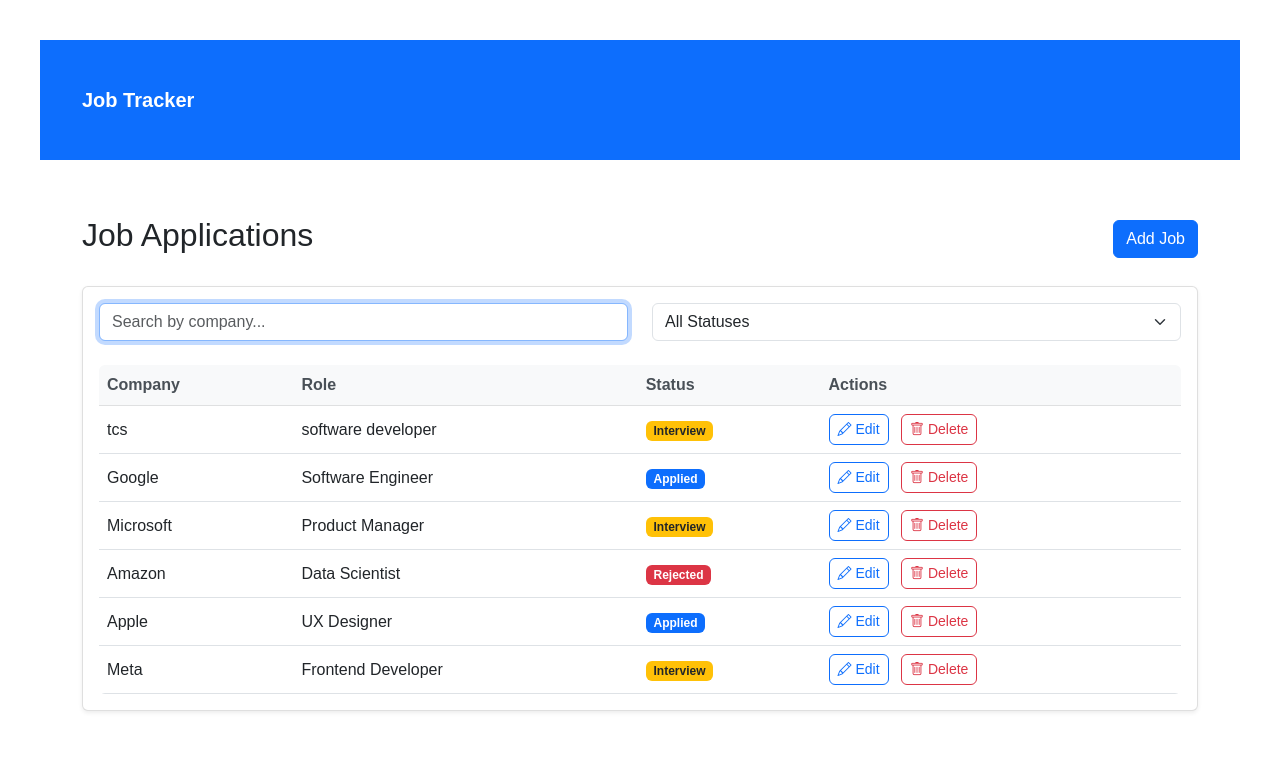
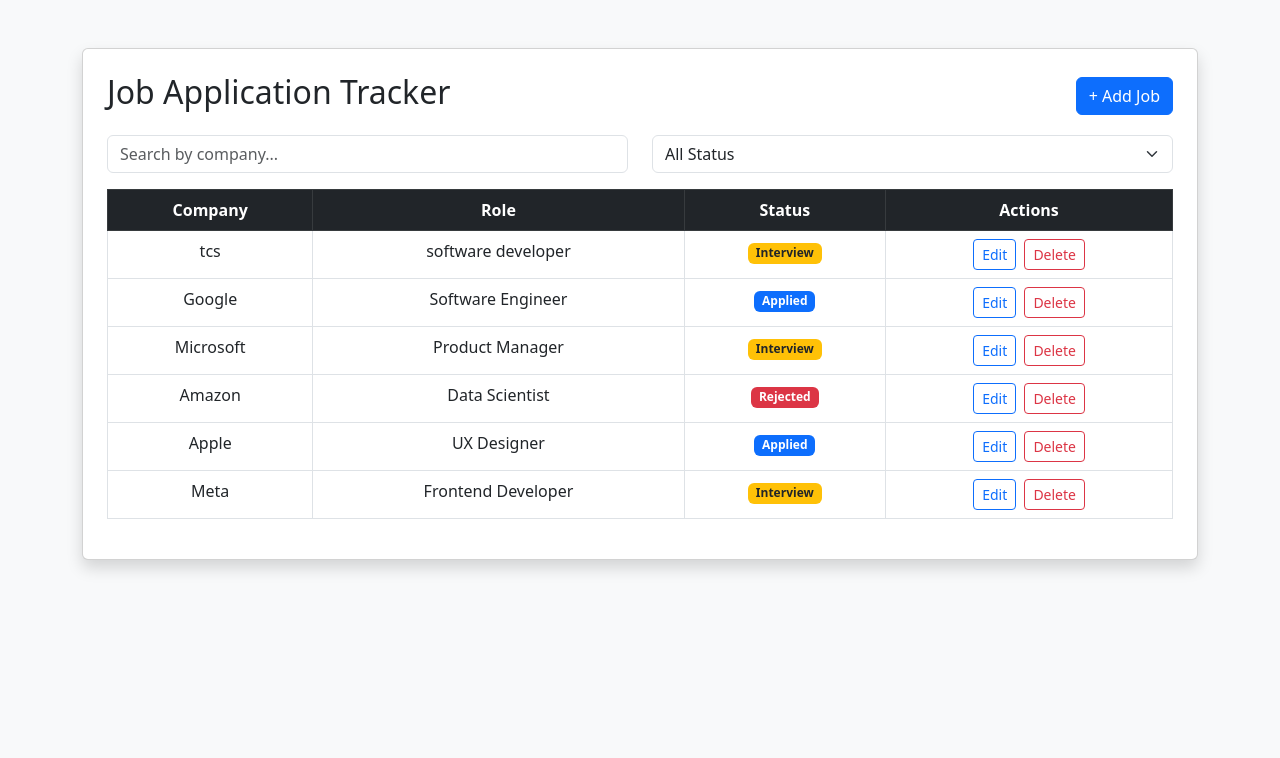
Before and after one commit to SatishKumarboya/Job-Application-Tracke, a Flask app: page / in a window 1280 px wide. Shown: the top 758 px of the page. Run offline with Flask 3, Linux system fonts and the light colour scheme; data comes from the database, SQL or seed files in the repository.

Commit message:
UI upgrade + search + filter

```diff
--- a/templates/index.html
+++ b/templates/index.html
@@ -1,30 +1,3 @@
-<!--
-Build a modern, clean, and responsive UI for a Job Application Tracker using Bootstrap 5.
-
-Requirements:
-- Use a professional dashboard layout
-- Add a navbar with title "Job Tracker"
-- Add a button "Add Job" styled with Bootstrap primary button
-- Display jobs in a responsive table with columns:
-  Company | Role | Status | Actions
-
-- Style status using colored badges:
-  Applied -> blue badge
-  Interview -> yellow badge
-  Rejected -> red badge
-
-- Add hover effects on table rows
-- Add icons for Edit and Delete buttons (use Bootstrap icons)
-
-- Use cards or containers to center content nicely
-- Add proper spacing, padding, and alignment
-
-- Include a search bar at the top to filter jobs by company name
-- Include a dropdown filter for job status
-
-- Make the UI look clean, modern, and recruiter-impressive
-- Keep it simple, not over-designed
--->
 <!DOCTYPE html>
 <html lang="en">
 <head>
@@ -32,33 +5,25 @@
     <meta name="viewport" content="width=device-width, initial-scale=1.0">
     <title>Job Application Tracker</title>
     <link href="https://cdn.jsdelivr.net/npm/bootstrap@5.3.0/dist/css/bootstrap.min.css" rel="stylesheet">
-    <link rel="stylesheet" href="https://cdn.jsdelivr.net/npm/bootstrap-icons@1.10.0/font/bootstrap-icons.css">
-    <link rel="stylesheet" href="{{ url_for('static', filename='style.css') }}">
 </head>
-<body>
-    <nav class="navbar navbar-expand-lg navbar-dark bg-primary">
-        <div class="container">
-            <a class="navbar-brand" href="#">Job Tracker</a>
-        </div>
-    </nav>
+<body class="bg-light">
 
-    <div class="container mt-4">
-        <div class="row">
-            <div class="col-12">
+<div class="container mt-5">
+
+    <div class="card shadow p-4">
         <div class="d-flex justify-content-between align-items-center mb-3">
-                    <h2>Job Applications</h2>
-                    <a href="{{ url_for('add') }}" class="btn btn-primary">Add Job</a>
+            <h2>Job Application Tracker</h2>
+            <a href="{{ url_for('add') }}" class="btn btn-primary">+ Add Job</a>
         </div>
 
-                <div class="card">
-                    <div class="card-body">
+        <!-- Search + Filter -->
         <div class="row mb-3">
             <div class="col-md-6">
                 <input type="text" id="searchInput" class="form-control" placeholder="Search by company...">
             </div>
             <div class="col-md-6">
                 <select id="statusFilter" class="form-select">
-                                    <option value="">All Statuses</option>
+                    <option value="">All Status</option>
                     <option value="Applied">Applied</option>
                     <option value="Interview">Interview</option>
                     <option value="Rejected">Rejected</option>
@@ -66,9 +31,9 @@
             </div>
         </div>
 
-                        <div class="table-responsive">
-                            <table class="table table-hover">
-                                <thead class="table-light">
+        <!-- Table -->
+        <table class="table table-hover table-bordered text-center">
+            <thead class="table-dark">
                 <tr>
                     <th>Company</th>
                     <th>Role</th>
@@ -76,42 +41,57 @@
                     <th>Actions</th>
                 </tr>
             </thead>
-                                <tbody id="jobsTable">
+            <tbody id="jobTable">
                 {% for job in jobs %}
-                                    <tr data-company="{{ job.company }}" data-status="{{ job.status }}">
-                                        <td>{{ job.company }}</td>
+                <tr>
+                    <td class="company">{{ job.company }}</td>
                     <td>{{ job.role }}</td>
                     <td>
-                                            {% if job.status == 'Applied' %}
+                        {% if job.status == "Applied" %}
                             <span class="badge bg-primary">Applied</span>
-                                            {% elif job.status == 'Interview' %}
+                        {% elif job.status == "Interview" %}
                             <span class="badge bg-warning text-dark">Interview</span>
-                                            {% elif job.status == 'Rejected' %}
+                        {% else %}
                             <span class="badge bg-danger">Rejected</span>
                         {% endif %}
                     </td>
                     <td>
-                                            <a href="{{ url_for('edit', id=job.id) }}" class="btn btn-sm btn-outline-primary me-2">
-                                                <i class="bi bi-pencil"></i> Edit
-                                            </a>
+                        <a href="{{ url_for('edit', id=job.id) }}" class="btn btn-outline-primary btn-sm me-1">Edit</a>
                         <form action="{{ url_for('delete', id=job.id) }}" method="post" class="d-inline">
-                                                <button type="submit" class="btn btn-sm btn-outline-danger">
-                                                    <i class="bi bi-trash"></i> Delete
-                                                </button>
+                            <button type="submit" class="btn btn-outline-danger btn-sm">Delete</button>
                         </form>
                     </td>
                 </tr>
                 {% endfor %}
             </tbody>
         </table>
-                        </div>
-                    </div>
-                </div>
-            </div>
+
     </div>
 </div>
 
-    <script src="https://cdn.jsdelivr.net/npm/bootstrap@5.3.0/dist/js/bootstrap.bundle.min.js"></script>
-    <script src="{{ url_for('static', filename='script.js') }}"></script>
+<script>
+    // SEARCH FUNCTION
+    document.getElementById("searchInput").addEventListener("keyup", function() {
+        let filter = this.value.toLowerCase();
+        let rows = document.querySelectorAll("#jobTable tr");
+
+        rows.forEach(row => {
+            let company = row.querySelector(".company").innerText.toLowerCase();
+            row.style.display = company.includes(filter) ? "" : "none";
+        });
+    });
+
+    // FILTER FUNCTION
+    document.getElementById("statusFilter").addEventListener("change", function() {
+        let filter = this.value;
+        let rows = document.querySelectorAll("#jobTable tr");
+
+        rows.forEach(row => {
+            let status = row.innerText;
+            row.style.display = (filter === "" || status.includes(filter)) ? "" : "none";
+        });
+    });
+</script>
+
 </body>
 </html>
```
Also changed, not shown: templates/add.html (+21 -35 lines), templates/edit.html (+21 -35 lines). Lines whose indentation alone changed are shown as unchanged.
